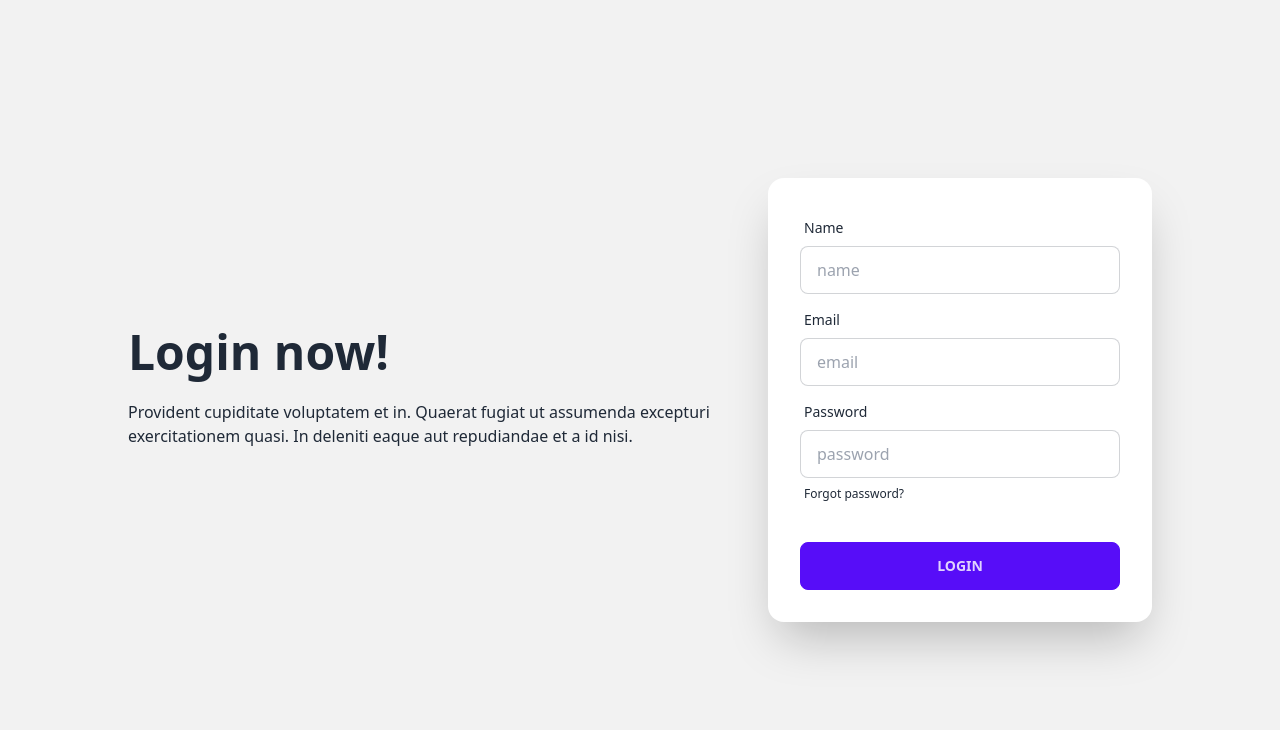
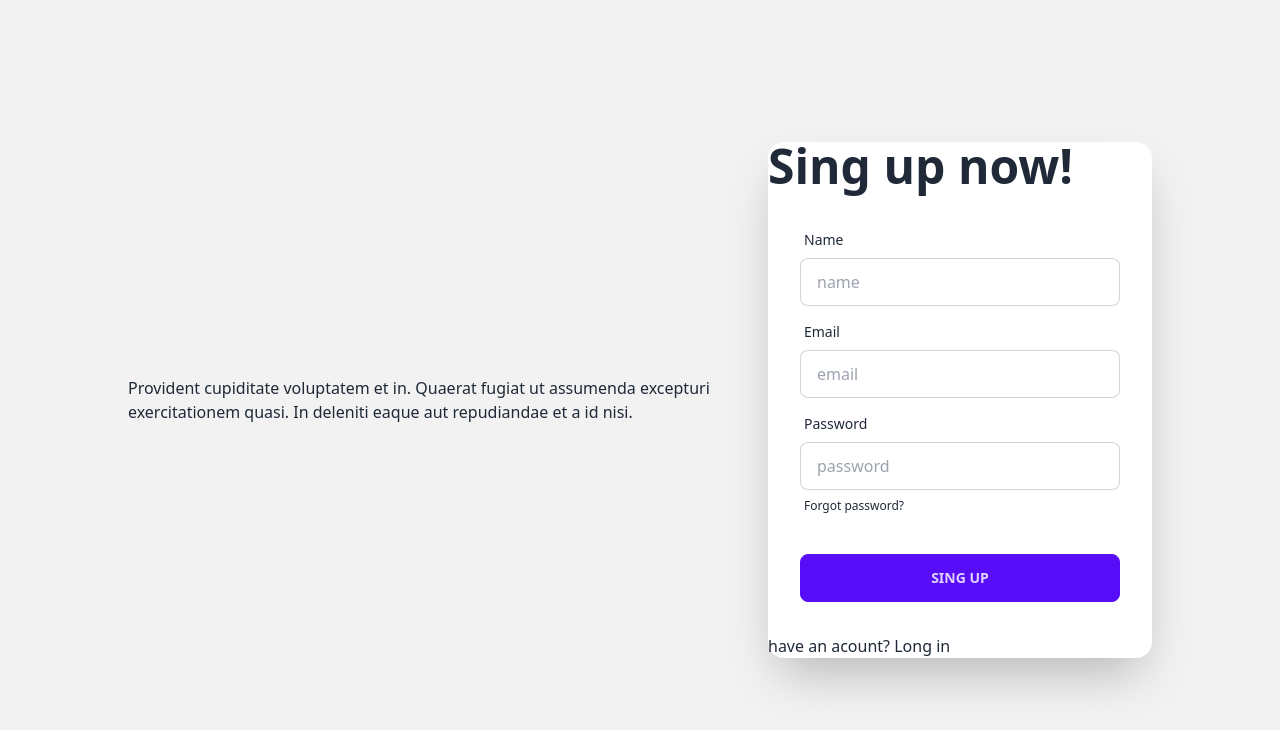
Before and after one commit to sadek1999/boss-cliend, a React (Vite) app: page /singup in a window 1280 px wide. Shown: the top 730 px of the page. Built offline with nearby package versions, Linux system fonts and the light colour scheme.

Commit message:
set react hook form

```diff
--- a/package.json
+++ b/package.json
@@ -17,6 +17,7 @@
     "react": "^18.2.0",
     "react-dom": "^18.2.0",
     "react-helmet-async": "^1.3.0",
+    "react-hook-form": "^7.48.2",
     "react-parallax": "^3.5.1",
     "react-responsive-carousel": "^3.2.23",
     "react-router-dom": "^6.18.0",
--- a/src/Pages/Login/Login.jsx
+++ b/src/Pages/Login/Login.jsx
@@ -33,10 +33,11 @@ const Login = () => {
         <div className="hero min-h-screen bg-base-200">
             <div className="hero-content flex-col lg:flex-row">
                 <div className="text-center w-1/2 lg:text-left">
-                    <h1 className="text-5xl font-bold">Login now!</h1>
+
                     <p className="py-6">Provident cupiditate voluptatem et in. Quaerat fugiat ut assumenda excepturi exercitationem quasi. In deleniti eaque aut repudiandae et a id nisi.</p>
                 </div>
                 <div className="card flex-shrink-0 w-1/2 max-w-sm shadow-2xl bg-base-100">
+                <h1 className="text-5xl font-bold">Login now!</h1>
                     <form className="card-body">
                         <div className="form-control">
                             <label className="label">
@@ -69,7 +70,7 @@ const Login = () => {
                             <input disabled={disabal} className="btn btn-primary" type="submit" onSubmit={handlsubmit} value="Login" />
                         </div>
                     </form>
-                    are you new ?<Link to={'/singup'}> sing up</Link>
+                    <p>Are you new ? <Link to={'/singup'}>Sing up</Link></p>
                 </div>
 
             </div>
--- a/src/Pages/Singup/Singup.jsx
+++ b/src/Pages/Singup/Singup.jsx
@@ -1,6 +1,17 @@
+import { useForm } from "react-hook-form";
+import { Link } from "react-router-dom";
 
 const Singup = () => {
 
+    const {
+        register,
+        handleSubmit,
+        watch,
+        formState: { errors },
+      } = useForm()
+
+      const onSubmit= (data) =>{
+         console.log(data)}
 
     const handlsubmit=e=>{
         e.preventDefault();
@@ -13,28 +24,47 @@ const Singup = () => {
         <div className="hero min-h-screen bg-base-200">
         <div className="hero-content flex-col lg:flex-row">
             <div className="text-center w-1/2 lg:text-left">
-                <h1 className="text-5xl font-bold">Login now!</h1>
+
                 <p className="py-6">Provident cupiditate voluptatem et in. Quaerat fugiat ut assumenda excepturi exercitationem quasi. In deleniti eaque aut repudiandae et a id nisi.</p>
             </div>
             <div className="card flex-shrink-0 w-1/2 max-w-sm shadow-2xl bg-base-100">
-                <form className="card-body">
+            <h1 className="text-5xl font-bold">
+                Sing up now!</h1>
+                <form onSubmit={handleSubmit(onSubmit)} className="card-body">
                     <div className="form-control">
                         <label className="label">
                             <span className="label-text">Name</span>
                         </label>
-                        <input type="email" name='name' placeholder="name" className="input input-bordered" required />
+                        <input type="text" name='name' {...register("name" , { required: true })}  placeholder="name" className="input input-bordered"  />
+                        {errors.name && <span>This field is required</span>}
                     </div>
                     <div className="form-control">
                         <label className="label">
                             <span className="label-text">Email</span>
                         </label>
-                        <input type="email" name='email' placeholder="email" className="input input-bordered" required />
+                        <input type="email" name='email' {...register("email",{required:true})}  placeholder="email" className="input input-bordered"/>
+                        {errors.name && <span>This field is required</span>}
                     </div>
                     <div className="form-control">
                         <label className="label">
                             <span className="label-text">Password</span>
                         </label>
-                        <input type="password" placeholder="password" name='password' className="input input-bordered" required />
+                        <input type="password"
+                        {...register("password",{
+                            required:true ,
+                            maxLength:20 ,
+                            minLength:6,
+                            pattern:/(?=.*\d)(?=.*[a-z])(?=.*[A-Z])/
+                         })}
+                         placeholder="password" name='password' className="input input-bordered"  />
+
+                        {errors.password?.type== "required "&& <span className="text-red-500 mt-2">password is required</span>}
+                        {errors.password?.type== "minLength"&& <span className="text-red-500 mt-2"> min length mast 6</span>}
+                        {errors.password?.type== "maxLength"&& <span className="text-red-500 mt-2">Max length 20</span>}
+
+                        {errors.password?.type== "pattern"&& <span className="text-red-500 mt-2">Must have one capetal letter one small letter and one spacial caracter</span>}
+
+
                         <label className="label">
                             <a href="#" className="label-text-alt link link-hover">Forgot password?</a>
                         </label>
@@ -43,9 +73,10 @@ const Singup = () => {
 
                     <div className="form-control mt-6">
 
-                        <input  className="btn btn-primary" type="submit" onSubmit={handlsubmit} value="Login" />
+                        <input  className="btn btn-primary" type="submit" value="Sing up" />
                     </div>
                 </form>
+                <p>have an acount? <Link to={'/login'}> Long in</Link></p>
             </div>
         </div>
     </div>
```
Also changed, not shown: 1 other file (tests, documents, lock files or other folders).
